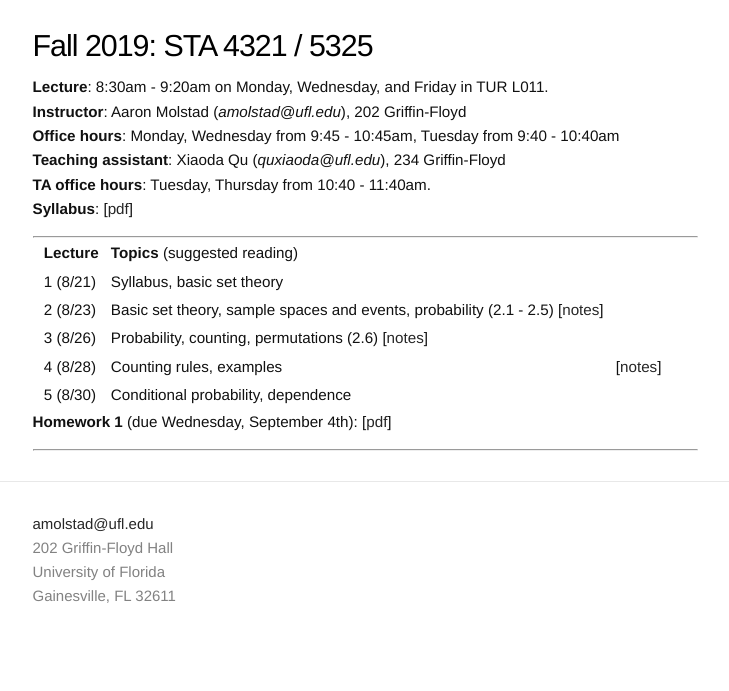
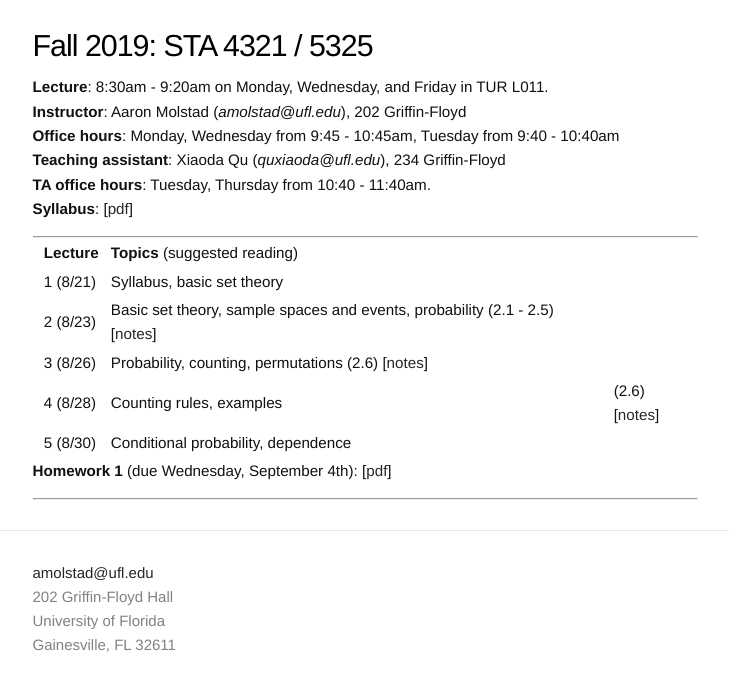
Before and after one commit to ajmolstad/ajmolstad.github.io, a Jekyll site: the page built from F19_STA4321.md, in a window 1280 px wide. Shown: the top 691 px of the page, without its empty margins (275-1004 px from the left). Built offline with Jekyll 4.4.1, drawn with Linux system fonts in a browser that asks for light colours.

Commit message:
Update F19_STA4321.md

```diff
--- a/F19_STA4321.md
+++ b/F19_STA4321.md
@@ -18,7 +18,7 @@ permalink: /F19_STA4321/
 || 1 (8/21)  || Syllabus, basic set theory ||
 || 2 (8/23)  || Basic set theory, sample spaces and events, probability (2.1 - 2.5) [[notes](https://ufl.instructure.com/courses/382258/files/45098575/download?wrap=1)] ||
 || 3 (8/26)  || Probability, counting, permutations (2.6) [[notes](https://ufl.instructure.com/courses/382258/files/45098576/download?wrap=1)]||
-|| 4 (8/28)  || Counting rules, examples || [[notes](https://ufl.instructure.com/courses/382258/files/45124035/download?wrap=1)]
+|| 4 (8/28)  || Counting rules, examples || (2.6) [[notes](https://ufl.instructure.com/courses/382258/files/45124035/download?wrap=1)]
 || 5 (8/30)  || Conditional probability, dependence   ||
 
 **Homework 1** (due Wednesday, September 4th): [[pdf](/docs/STA4321_F19_Homework1.pdf)]
```
